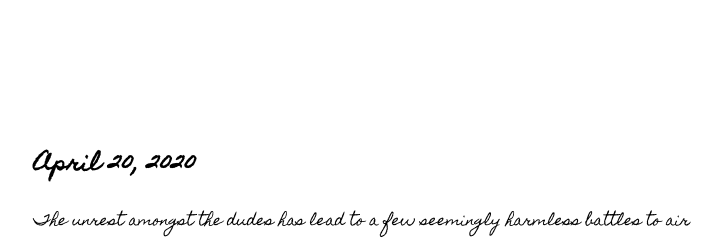
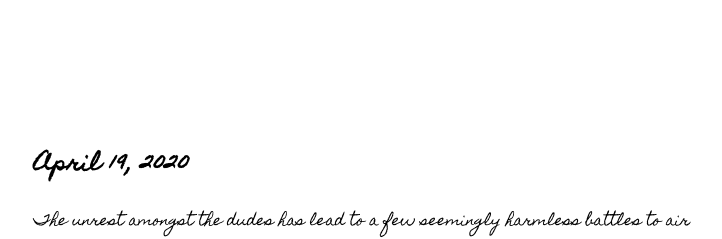
Before and after one commit to kduckets/tfw, a Next.js app: page / in a window 1280 px wide. Shown: the part 1804-2043 px from the top of the page, without its empty margins (275-997 px from the left). Built offline with nearby package versions, Linux system fonts and the light colour scheme; a web font is replaced by a local one.

Commit message:
Update index.js

```diff
--- a/pages/index.js
+++ b/pages/index.js
@@ -65,7 +65,7 @@ export default function Home() {
 
       <div className="fullHeight">
       <p className="diary">
-        <h2>April 20, 2020</h2>
+        <h2>April 19, 2020</h2>
 
       The unrest amongst the dudes has lead to a few seemingly harmless battles to air some petty grievances.
       Tonight I ran outta time just as I was hitting the fortify button - an infuriating mistake to say the least.
```
